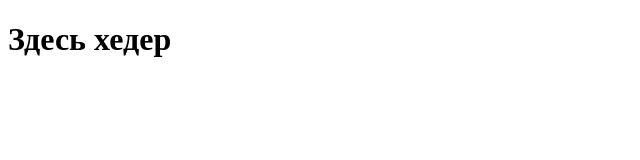
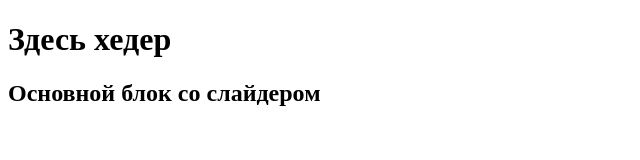
Before and after one commit to BayelIskender/12-01, a plain HTML site: page index.html in a window 1280 px wide. Shown: the whole page, without its empty margins (0-640 px from the left). Drawn offline with Linux system fonts and the light colour scheme.

Commit message:
feat: added mail slider

```diff
--- a/index.html
+++ b/index.html
@@ -12,5 +12,9 @@
 <header>
     <h1>Здесь хедер</h1>
 </header>
+
+<section>
+    <h1>Основной блок со слайдером</h1>
+</section>
 </body>
 </html>
```
